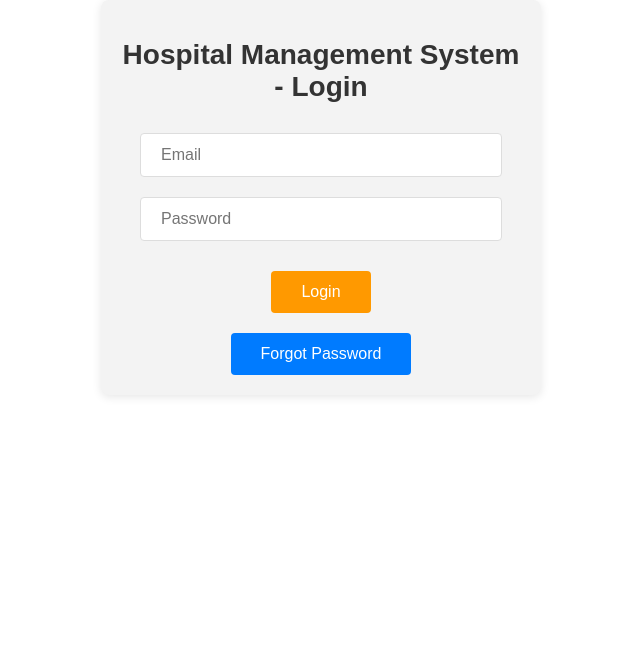
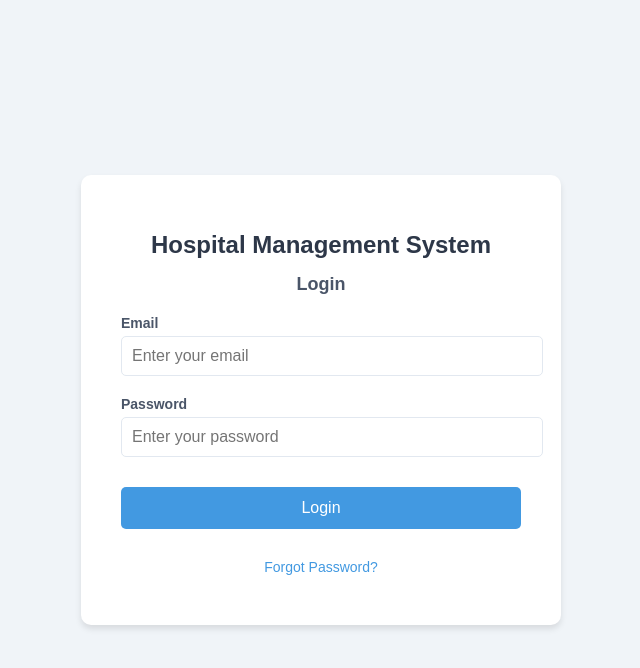
Before and after one commit to rahulpihub/Hospital-Management-System, a React (Create React App) app in the folder frontend/: page /login in a window 1280 px wide. Shown: the top 668 px of the page, without its empty margins (319-959 px from the left). Built offline with nearby package versions, Linux system fonts and the light colour scheme.

Commit message:
ui changed

```diff
--- a/frontend/src/Login.js
+++ b/frontend/src/Login.js
@@ -8,7 +8,6 @@ function Login() {
   const [message, setMessage] = useState('');
   const navigate = useNavigate();
 
-  // Handle input changes
   const handleInputChange = (e) => {
     const { name, value } = e.target;
     setFormData({ ...formData, [name]: value });
@@ -29,15 +28,14 @@ function Login() {
       if (response.data.success) {
         setMessage('Login successful!');
         setError('');
-        localStorage.setItem("email", email); // Store email in localStorage
-        localStorage.setItem("role", response.data.role); // Store user role in localStorage
+        localStorage.setItem("email", email);
+        localStorage.setItem("role", response.data.role);
 
-        // Navigate based on the role
         const role = response.data.role;
         if (role === 'Doctor') {
-          navigate('/dochomepage'); // Navigate to doctor homepage
+          navigate('/dochomepage');
         } else if (role === 'Staff') {
-          navigate('/staffhomepage'); // Navigate to staff homepage
+          navigate('/staffhomepage');
         } else {
           navigate('/');
         }
@@ -47,7 +45,6 @@ function Login() {
       }
     } catch (err) {
       if (err.response && err.response.status === 403) {
-        // If the account is locked, show an appropriate message
         setError('Your account is locked. Try again after 30 minutes.');
       } else {
         console.error('Error during login:', err);
@@ -57,107 +54,145 @@ function Login() {
     }
   };
 
-
-  // Navigate to forgot password page
   const handleForgotPassword = () => {
     navigate('/forgotpassword');
   };
 
   return (
     <div style={styles.container}>
-      <h1 style={styles.header}>Hospital Management System - Login</h1>
+      <div style={styles.formContainer}>
+        <h1 style={styles.header}>Hospital Management System</h1>
+        <h2 style={styles.subHeader}>Login</h2>
         <form onSubmit={handleLogin} style={styles.form}>
+          <div style={styles.inputGroup}>
+            <label htmlFor="email" style={styles.label}>Email</label>
             <input
+              id="email"
               type="email"
               name="email"
-          placeholder="Email"
+              placeholder="Enter your email"
               value={formData.email}
               onChange={handleInputChange}
               style={styles.input}
             />
+          </div>
+          <div style={styles.inputGroup}>
+            <label htmlFor="password" style={styles.label}>Password</label>
             <input
+              id="password"
               type="password"
               name="password"
-          placeholder="Password"
+              placeholder="Enter your password"
               value={formData.password}
               onChange={handleInputChange}
               style={styles.input}
             />
+          </div>
           <button type="submit" style={styles.button}>Login</button>
         </form>
-      <button onClick={handleForgotPassword} style={styles.forgotPasswordButton}>Forgot Password</button>
+        <button onClick={handleForgotPassword} style={styles.forgotPasswordButton}>Forgot Password?</button>
         {message && <p style={styles.successMessage}>{message}</p>}
         {error && <p style={styles.errorMessage}>{error}</p>}
+      </div>
     </div>
   );
 }
 
-// Styles for the component
 const styles = {
   container: {
-    marginTop: '50px',
-    textAlign: 'center',
+    display: 'flex',
+    justifyContent: 'center',
+    alignItems: 'center',
+    minHeight: '100vh',
+    backgroundColor: '#f0f4f8',
     fontFamily: 'Arial, sans-serif',
-    backgroundColor: '#F3F3F3',
-    padding: '20px',
-    borderRadius: '8px',
+  },
+  formContainer: {
+    backgroundColor: '#ffffff',
+    padding: '40px',
+    borderRadius: '10px',
+    boxShadow: '0 4px 6px rgba(0, 0, 0, 0.1)',
+    width: '100%',
     maxWidth: '400px',
-    margin: 'auto',
-    boxShadow: '0 2px 10px rgba(0, 0, 0, 0.1)',
   },
   header: {
-    color: '#333',
+    color: '#2d3748',
+    marginBottom: '10px',
+    fontWeight: 'bold',
+    fontSize: '24px',
+    textAlign: 'center',
+  },
+  subHeader: {
+    color: '#4a5568',
     marginBottom: '20px',
-    fontWeight: 'bold',
-    fontSize: '28px',
+    fontSize: '18px',
+    textAlign: 'center',
   },
   form: {
     display: 'flex',
     flexDirection: 'column',
-    alignItems: 'center',
+  },
+  inputGroup: {
+    marginBottom: '20px',
+  },
+  label: {
+    display: 'block',
+    marginBottom: '5px',
+    color: '#4a5568',
+    fontSize: '14px',
+    fontWeight: 'bold',
   },
   input: {
-    padding: '12px 20px',
-    margin: '10px 0',
-    width: '80%',
+    width: '100%',
+    padding: '10px',
     fontSize: '16px',
-    borderRadius: '4px',
-    border: '1px solid #ddd',
-    backgroundColor: '#fff',
+    borderRadius: '5px',
+    border: '1px solid #e2e8f0',
     outline: 'none',
     transition: 'border-color 0.3s ease',
   },
   button: {
-    backgroundColor: '#FF9900',
-    color: '#fff',
+    backgroundColor: '#4299e1',
+    color: '#ffffff',
     border: 'none',
-    padding: '12px 30px',
-    borderRadius: '4px',
+    padding: '12px',
+    borderRadius: '5px',
     fontSize: '16px',
     cursor: 'pointer',
     transition: 'background-color 0.3s ease',
-    marginTop: '20px',
+    marginTop: '10px',
   },
   forgotPasswordButton: {
-    backgroundColor: '#007BFF',
-    color: '#fff',
+    backgroundColor: 'transparent',
+    color: '#4299e1',
     border: 'none',
-    padding: '12px 30px',
-    borderRadius: '4px',
-    fontSize: '16px',
+    padding: '10px',
+    fontSize: '14px',
     cursor: 'pointer',
-    transition: 'background-color 0.3s ease',
+    transition: 'color 0.3s ease',
     marginTop: '20px',
+    textAlign: 'center',
+    width: '100%',
   },
   successMessage: {
-    color: 'green',
-    fontSize: '16px',
+    color: '#38a169',
+    fontSize: '14px',
     marginTop: '20px',
+    textAlign: 'center',
+    padding: '10px',
+    backgroundColor: '#f0fff4',
+    borderRadius: '5px',
+    border: '1px solid #9ae6b4',
   },
   errorMessage: {
-    color: 'red',
-    fontSize: '16px',
+    color: '#e53e3e',
+    fontSize: '14px',
     marginTop: '20px',
+    textAlign: 'center',
+    padding: '10px',
+    backgroundColor: '#fff5f5',
+    borderRadius: '5px',
+    border: '1px solid #fc8181',
   },
 };
 
--- a/frontend/src/dochomepage.js
+++ b/frontend/src/dochomepage.js
@@ -1,78 +1,164 @@
-import React, { useState, useEffect } from "react";
-import { useNavigate } from "react-router-dom";
-import axios from "axios";
+import React, { useState, useEffect } from "react"
+import { useNavigate } from "react-router-dom"
+import axios from "axios"
 
-function DoctorHomepage() {
-  const navigate = useNavigate();
-  const [error, setError] = useState("");
-  const [message, setMessage] = useState("");
-  const [email, setEmail] = useState(""); // State to store the email
+function DoctorDashboard() {
+  const navigate = useNavigate()
+  const [error, setError] = useState("")
+  const [message, setMessage] = useState("")
+  const [email, setEmail] = useState("")
 
   useEffect(() => {
-    // Get the email from localStorage or sessionStorage after successful login
-    const storedEmail = localStorage.getItem("email"); // Assuming email is stored in localStorage
+    const storedEmail = localStorage.getItem("email")
     if (storedEmail) {
-      setEmail(storedEmail); // Set the email state
+      setEmail(storedEmail)
     } else {
-      setError("No email found. Please log in again.");
-      navigate("/login"); // Redirect to login if no email is found
+      setError("No email found. Please log in again.")
+      navigate("/login")
     }
-  }, [navigate]);
+  }, [navigate])
 
-  // Handle logout request
   const handleLogout = async () => {
     try {
-      // Check if email exists before sending the request
       if (!email) {
-        setError("Email is required for logout.");
-        return;
+        setError("Email is required for logout.")
+        return
       }
 
-      // Sending the logout request with the email
-      const response = await axios.post("http://127.0.0.1:8000/api/logout", { email });
+      const response = await axios.post("http://127.0.0.1:8000/api/logout", { email })
 
       if (response.data.success) {
-        setMessage("Logout successful!");
-        setError("");
-        localStorage.removeItem("email"); // Optionally clear the email from storage
-        navigate("/login"); // Navigate to Login page after successful logout
+        setMessage("Logout successful!")
+        setError("")
+        localStorage.removeItem("email")
+        navigate("/login")
       } else {
-        setError(response.data.message || "Error during logout. Please try again.");
-        setMessage("");
+        setError(response.data.message || "Error during logout. Please try again.")
+        setMessage("")
       }
     } catch (err) {
-      console.error("Error during logout:", err);
-      setError("Error during logout. Please try again.");
-      setMessage("");
+      console.error("Error during logout:", err)
+      setError("Error during logout. Please try again.")
+      setMessage("")
     }
-  };
+  }
 
   return (
     <div style={styles.container}>
-      <h1 style={styles.header}>The Hospital's Doctor Dashboard!</h1>
-      <p style={styles.greeting}>You're logged in successfully!</p>
-      {error && <p style={styles.error}>{error}</p>}
-      {message && <p style={styles.success}>{message}</p>}
-      <button onClick={handleLogout} style={styles.button}>
-        Logout
-      </button>
+      <div style={styles.sidebar}>
+        <h2 style={styles.sidebarHeader}>Doctor Dashboard</h2>
+        <nav style={styles.sidebarNav}>
+          <ul style={styles.sidebarNavList}>
+            <li>
+              <a href="#dashboard" style={styles.sidebarNavLink}>
+                Dashboard
+              </a>
+            </li>
+            <li>
+              <a href="#patients" style={styles.sidebarNavLink}>
+                Patients
+              </a>
+            </li>
+            <li>
+              <a href="#appointments" style={styles.sidebarNavLink}>
+                Appointments
+              </a>
+            </li>
+            <li>
+              <a href="#records" style={styles.sidebarNavLink}>
+                Medical Records
+              </a>
+            </li>
+          </ul>
+        </nav>
+        <button onClick={handleLogout} style={styles.logoutButton}>
+          Logout
+        </button>
+      </div>
+      <main style={styles.content}>
+        <h1 style={styles.header}>The Hospital's Doctor Dashboard!</h1>
+        <p style={styles.greeting}>You're logged in successfully!</p>
+        {error && <p style={styles.error}>{error}</p>}
+        {message && <p style={styles.success}>{message}</p>}
+        <div style={styles.dashboardGrid}>
+          <div style={styles.dashboardCard}>
+            <h2 style={styles.cardHeader}>Today's Overview</h2>
+            <p style={styles.cardContent}>10 Appointments</p>
+            <p style={styles.cardContent}>5 New Patients</p>
+          </div>
+          <div style={styles.dashboardCard}>
+            <h2 style={styles.cardHeader}>Total Patients</h2>
+            <p style={styles.cardContent}>1,234</p>
+          </div>
+          <div style={styles.dashboardCard}>
+            <h2 style={styles.cardHeader}>Upcoming Appointments</h2>
+            <p style={styles.cardContent}>Next: John Doe at 2:30 PM</p>
+          </div>
+          <div style={styles.dashboardCard}>
+            <h2 style={styles.cardHeader}>Recent Records</h2>
+            <p style={styles.cardContent}>3 Updated Today</p>
+          </div>
+        </div>
+      </main>
     </div>
-  );
+  )
 }
 
 const styles = {
   container: {
-    textAlign: "center",
-    padding: "50px",
+    display: "flex",
+    minHeight: "100vh",
     fontFamily: "Arial, sans-serif",
-    backgroundColor: "#F3F3F3",
-    borderRadius: "8px",
-    margin: "auto",
-    maxWidth: "600px",
-    boxShadow: "0 2px 10px rgba(0, 0, 0, 0.1)",
+    backgroundColor: "#f0f4f8",
+  },
+  sidebar: {
+    width: "250px",
+    backgroundColor: "#ffffff",
+    borderRight: "1px solid #e0e0e0",
+    padding: "20px",
+    display: "flex",
+    flexDirection: "column",
+  },
+  sidebarHeader: {
+    color: "#2c3e50",
+    marginBottom: "30px",
+    fontSize: "1.5rem",
+    fontWeight: "bold",
+  },
+  sidebarNav: {
+    flex: 1,
+  },
+  sidebarNavList: {
+    listStyleType: "none",
+    padding: 0,
+  },
+  sidebarNavLink: {
+    color: "#4a5568",
+    textDecoration: "none",
+    fontSize: "1rem",
+    display: "block",
+    marginBottom: "15px",
+    padding: "10px",
+    borderRadius: "5px",
+    transition: "background-color 0.3s ease",
+  },
+  logoutButton: {
+    width: "100%",
+    padding: "10px",
+    backgroundColor: "#4299e1",
+    color: "white",
+    border: "none",
+    borderRadius: "5px",
+    cursor: "pointer",
+    fontSize: "1rem",
+    transition: "background-color 0.3s ease",
+  },
+  content: {
+    flex: 1,
+    padding: "30px",
   },
   header: {
-    color: "#333",
+    color: "#2d3748",
     marginBottom: "20px",
     fontWeight: "bold",
     fontSize: "28px",
@@ -80,25 +166,46 @@ const styles = {
   greeting: {
     fontSize: "18px",
     marginBottom: "30px",
+    color: "#4a5568",
   },
-  button: {
-    backgroundColor: "#FF9900", // Amazon's yellow-orange theme
-    color: "#fff",
-    padding: "12px 30px",
-    border: "none",
-    borderRadius: "4px",
-    fontSize: "16px",
-    cursor: "pointer",
-    transition: "background-color 0.3s ease",
+  dashboardGrid: {
+    display: "grid",
+    gridTemplateColumns: "repeat(auto-fit, minmax(250px, 1fr))",
+    gap: "20px",
+  },
+  dashboardCard: {
+    backgroundColor: "white",
+    borderRadius: "10px",
+    padding: "20px",
+    boxShadow: "0 4px 6px rgba(0, 0, 0, 0.1)",
+  },
+  cardHeader: {
+    color: "#2d3748",
+    fontSize: "1.2rem",
+    marginBottom: "15px",
+    fontWeight: "bold",
+  },
+  cardContent: {
+    color: "#4a5568",
+    fontSize: "1rem",
+    marginBottom: "5px",
   },
   error: {
-    color: "red",
+    color: "#e53e3e",
     marginBottom: "10px",
+    padding: "10px",
+    backgroundColor: "#fff5f5",
+    borderRadius: "5px",
+    border: "1px solid #fc8181",
   },
   success: {
-    color: "green",
+    color: "#38a169",
     marginBottom: "10px",
+    padding: "10px",
+    backgroundColor: "#f0fff4",
+    borderRadius: "5px",
+    border: "1px solid #9ae6b4",
   },
-};
+}
 
-export default DoctorHomepage;
+export default DoctorDashboard;
--- a/frontend/src/staffhome.js
+++ b/frontend/src/staffhome.js
@@ -1,78 +1,164 @@
-import React, { useState, useEffect } from "react";
-import { useNavigate } from "react-router-dom";
-import axios from "axios";
+import React, { useState, useEffect } from "react"
+import { useNavigate } from "react-router-dom"
+import axios from "axios"
 
 function StaffHome() {
-  const navigate = useNavigate();
-  const [error, setError] = useState("");
-  const [message, setMessage] = useState("");
-  const [email, setEmail] = useState(""); // State to store the email
+  const navigate = useNavigate()
+  const [error, setError] = useState("")
+  const [message, setMessage] = useState("")
+  const [email, setEmail] = useState("")
 
   useEffect(() => {
-    // Get the email from localStorage or sessionStorage after successful login
-    const storedEmail = localStorage.getItem("email"); // Assuming email is stored in localStorage
+    const storedEmail = localStorage.getItem("email")
     if (storedEmail) {
-      setEmail(storedEmail); // Set the email state
+      setEmail(storedEmail)
     } else {
-      setError("No email found. Please log in again.");
-      navigate("/login"); // Redirect to login if no email is found
+      setError("No email found. Please log in again.")
+      navigate("/login")
     }
-  }, [navigate]);
+  }, [navigate])
 
-  // Handle logout request
   const handleLogout = async () => {
     try {
-      // Check if email exists before sending the request
       if (!email) {
-        setError("Email is required for logout.");
-        return;
+        setError("Email is required for logout.")
+        return
       }
 
-      // Sending the logout request with the email
-      const response = await axios.post("http://127.0.0.1:8000/api/logout", { email });
+      const response = await axios.post("http://127.0.0.1:8000/api/logout", { email })
 
       if (response.data.success) {
-        setMessage("Logout successful!");
-        setError("");
-        localStorage.removeItem("email"); // Optionally clear the email from storage
-        navigate("/login"); // Navigate to Login page after successful logout
+        setMessage("Logout successful!")
+        setError("")
+        localStorage.removeItem("email")
+        navigate("/login")
       } else {
-        setError(response.data.message || "Error during logout. Please try again.");
-        setMessage("");
+        setError(response.data.message || "Error during logout. Please try again.")
+        setMessage("")
       }
     } catch (err) {
-      console.error("Error during logout:", err);
-      setError("Error during logout. Please try again.");
-      setMessage("");
+      console.error("Error during logout:", err)
+      setError("Error during logout. Please try again.")
+      setMessage("")
     }
-  };
+  }
 
   return (
     <div style={styles.container}>
-      <h1 style={styles.header}>The Hospital's Staff Dashboard!</h1>
-      <p style={styles.greeting}>You're logged in successfully!</p>
-      {error && <p style={styles.error}>{error}</p>}
-      {message && <p style={styles.success}>{message}</p>}
-      <button onClick={handleLogout} style={styles.button}>
-        Logout
-      </button>
+      <div style={styles.sidebar}>
+        <h2 style={styles.sidebarHeader}>Staff Dashboard</h2>
+        <nav style={styles.sidebarNav}>
+          <ul style={styles.sidebarNavList}>
+            <li>
+              <a href="#dashboard" style={styles.sidebarNavLink}>
+                Dashboard
+              </a>
+            </li>
+            <li>
+              <a href="#patients" style={styles.sidebarNavLink}>
+                Patients
+              </a>
+            </li>
+            <li>
+              <a href="#appointments" style={styles.sidebarNavLink}>
+                Appointments
+              </a>
+            </li>
+            <li>
+              <a href="#records" style={styles.sidebarNavLink}>
+                Medical Records
+              </a>
+            </li>
+          </ul>
+        </nav>
+        <button onClick={handleLogout} style={styles.logoutButton}>
+          Logout
+        </button>
+      </div>
+      <main style={styles.content}>
+        <h1 style={styles.header}>The Hospital's Staff Dashboard!</h1>
+        <p style={styles.greeting}>You're logged in successfully!</p>
+        {error && <p style={styles.error}>{error}</p>}
+        {message && <p style={styles.success}>{message}</p>}
+        <div style={styles.dashboardGrid}>
+          <div style={styles.dashboardCard}>
+            <h2 style={styles.cardHeader}>Today's Overview</h2>
+            <p style={styles.cardContent}>10 Appointments</p>
+            <p style={styles.cardContent}>5 New Patients</p>
+          </div>
+          <div style={styles.dashboardCard}>
+            <h2 style={styles.cardHeader}>Total Patients</h2>
+            <p style={styles.cardContent}>1,234</p>
+          </div>
+          <div style={styles.dashboardCard}>
+            <h2 style={styles.cardHeader}>Upcoming Appointments</h2>
+            <p style={styles.cardContent}>Next: John Doe at 2:30 PM</p>
+          </div>
+          <div style={styles.dashboardCard}>
+            <h2 style={styles.cardHeader}>Recent Records</h2>
+            <p style={styles.cardContent}>3 Updated Today</p>
+          </div>
+        </div>
+      </main>
     </div>
-  );
+  )
 }
 
 const styles = {
   container: {
-    textAlign: "center",
-    padding: "50px",
+    display: "flex",
+    minHeight: "100vh",
     fontFamily: "Arial, sans-serif",
-    backgroundColor: "#F3F3F3",
-    borderRadius: "8px",
-    margin: "auto",
-    maxWidth: "600px",
-    boxShadow: "0 2px 10px rgba(0, 0, 0, 0.1)",
+    backgroundColor: "#f0f4f8",
+  },
+  sidebar: {
+    width: "250px",
+    backgroundColor: "#ffffff",
+    borderRight: "1px solid #e0e0e0",
+    padding: "20px",
+    display: "flex",
+    flexDirection: "column",
+  },
+  sidebarHeader: {
+    color: "#2c3e50",
+    marginBottom: "30px",
+    fontSize: "1.5rem",
+    fontWeight: "bold",
+  },
+  sidebarNav: {
+    flex: 1,
+  },
+  sidebarNavList: {
+    listStyleType: "none",
+    padding: 0,
+  },
+  sidebarNavLink: {
+    color: "#4a5568",
+    textDecoration: "none",
+    fontSize: "1rem",
+    display: "block",
+    marginBottom: "15px",
+    padding: "10px",
+    borderRadius: "5px",
+    transition: "background-color 0.3s ease",
+  },
+  logoutButton: {
+    width: "100%",
+    padding: "10px",
+    backgroundColor: "#4299e1",
+    color: "white",
+    border: "none",
+    borderRadius: "5px",
+    cursor: "pointer",
+    fontSize: "1rem",
+    transition: "background-color 0.3s ease",
+  },
+  content: {
+    flex: 1,
+    padding: "30px",
   },
   header: {
-    color: "#333",
+    color: "#2d3748",
     marginBottom: "20px",
     fontWeight: "bold",
     fontSize: "28px",
@@ -80,25 +166,46 @@ const styles = {
   greeting: {
     fontSize: "18px",
     marginBottom: "30px",
+    color: "#4a5568",
   },
-  button: {
-    backgroundColor: "#FF9900", // Amazon's yellow-orange theme
-    color: "#fff",
-    padding: "12px 30px",
-    border: "none",
-    borderRadius: "4px",
-    fontSize: "16px",
-    cursor: "pointer",
-    transition: "background-color 0.3s ease",
+  dashboardGrid: {
+    display: "grid",
+    gridTemplateColumns: "repeat(auto-fit, minmax(250px, 1fr))",
+    gap: "20px",
+  },
+  dashboardCard: {
+    backgroundColor: "white",
+    borderRadius: "10px",
+    padding: "20px",
+    boxShadow: "0 4px 6px rgba(0, 0, 0, 0.1)",
+  },
+  cardHeader: {
+    color: "#2d3748",
+    fontSize: "1.2rem",
+    marginBottom: "15px",
+    fontWeight: "bold",
+  },
+  cardContent: {
+    color: "#4a5568",
+    fontSize: "1rem",
+    marginBottom: "5px",
   },
   error: {
-    color: "red",
+    color: "#e53e3e",
     marginBottom: "10px",
+    padding: "10px",
+    backgroundColor: "#fff5f5",
+    borderRadius: "5px",
+    border: "1px solid #fc8181",
   },
   success: {
-    color: "green",
+    color: "#38a169",
     marginBottom: "10px",
+    padding: "10px",
+    backgroundColor: "#f0fff4",
+    borderRadius: "5px",
+    border: "1px solid #9ae6b4",
   },
-};
+}
 
 export default StaffHome;
```
Lines whose indentation alone changed are shown as unchanged.
